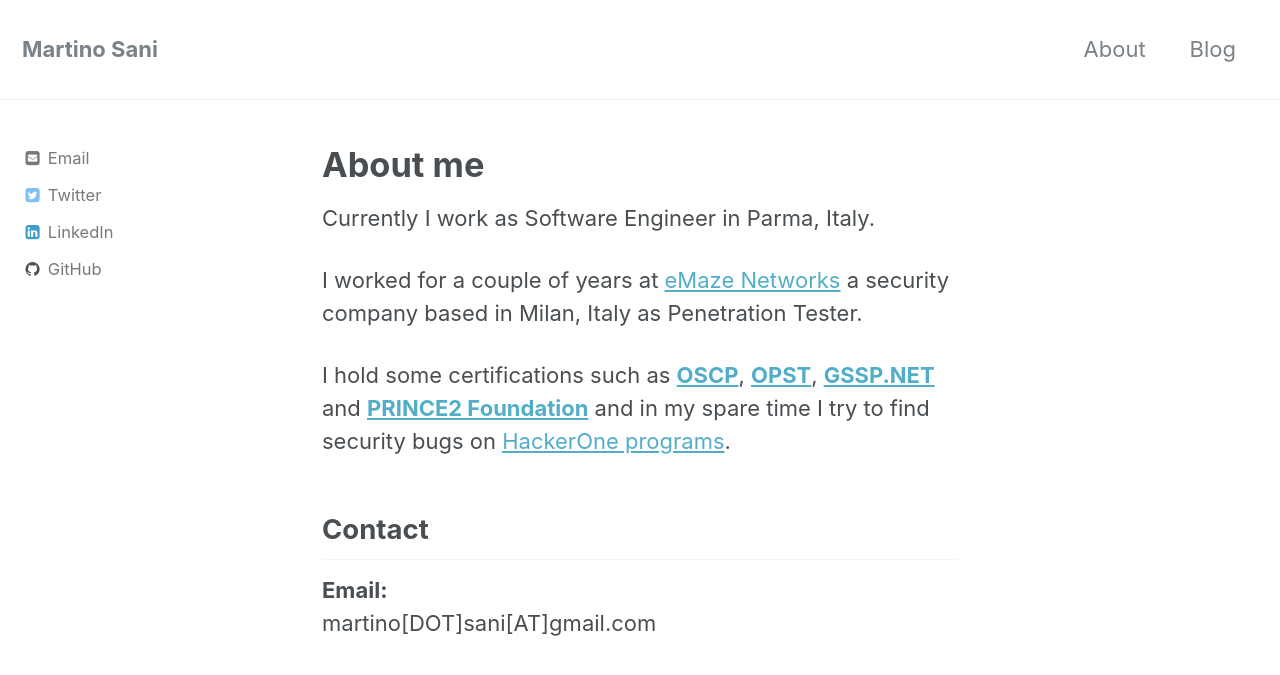
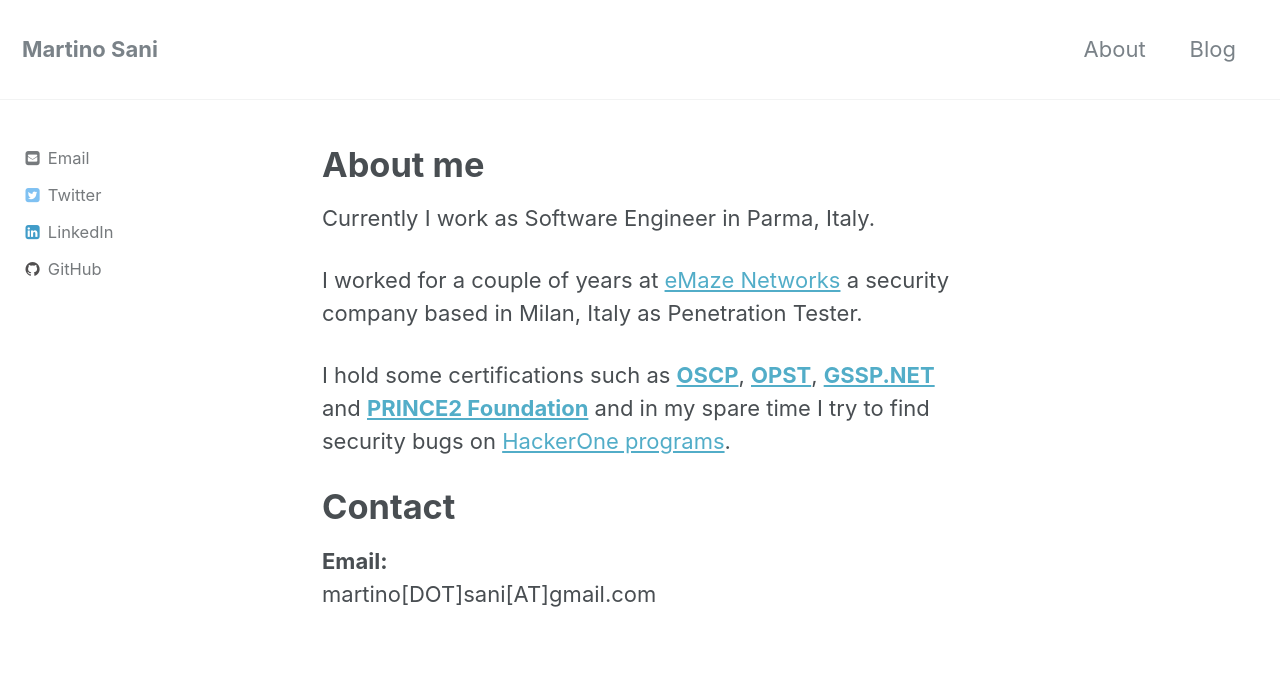
Before and after one commit to ilsani/ilsani.github.io, a Jekyll site: the page built from _pages/about.html, in a window 1280 px wide and 900 px high. Shown: the top 675 px of the window. Built offline with Jekyll 4.4.1, drawn with Linux system fonts in a browser that asks for light colours.

Commit message:
refactor

```diff
--- a/_layouts/home.html
+++ b/_layouts/home.html
@@ -1,5 +1,6 @@
 ---
 layout: archive
+title: Blog
 ---
 
 <h3 class="archive__subtitle">{{ site.data.ui-text[site.locale].recent_posts | default: "Recent Posts" }}</h3>
--- a/_pages/about.html
+++ b/_pages/about.html
@@ -14,7 +14,7 @@ permalink: /about/
     and in my spare time I try to find security bugs on <a href="https://hackerone.com/ilsani?sort_type=latest_disclosable_activity_at&filter=type%3Aall%20from%3Ailsani&page=1&range=forever" target="_blank">HackerOne programs</a>.
   </p>
 
-  <h2>Contact</h2>
+  <h1>Contact</h1>
   <p>
     <b>Email:&nbsp;</b><label>martino[DOT]sani[AT]gmail.com</label>
   </p>
```
